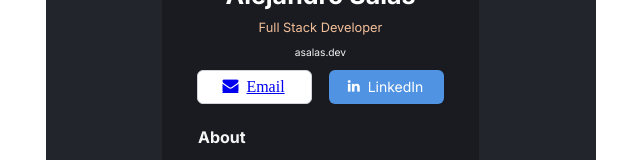
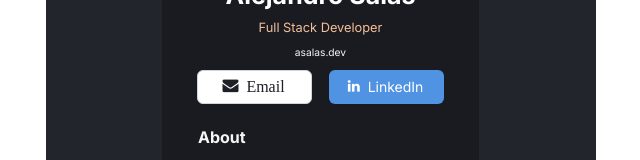
Before and after one commit to alejotsv/BusinessCard, a React (Vite) app: page / in a window 1280 px wide. Shown: the part 451-611 px from the top of the page, without its empty margins (19-659 px from the left). Built offline with nearby package versions, Linux system fonts and the light colour scheme.

Commit message:
update email button decoration

```diff
--- a/style.css
+++ b/style.css
@@ -55,6 +55,9 @@
   align-items: center;
   padding: 9px 13px 9px 11px;
   gap: 8px;
+  text-decoration: none;
+  color: rgba(30, 31, 38, 1);
+
 
   position: absolute;
   width: 115px;
```
